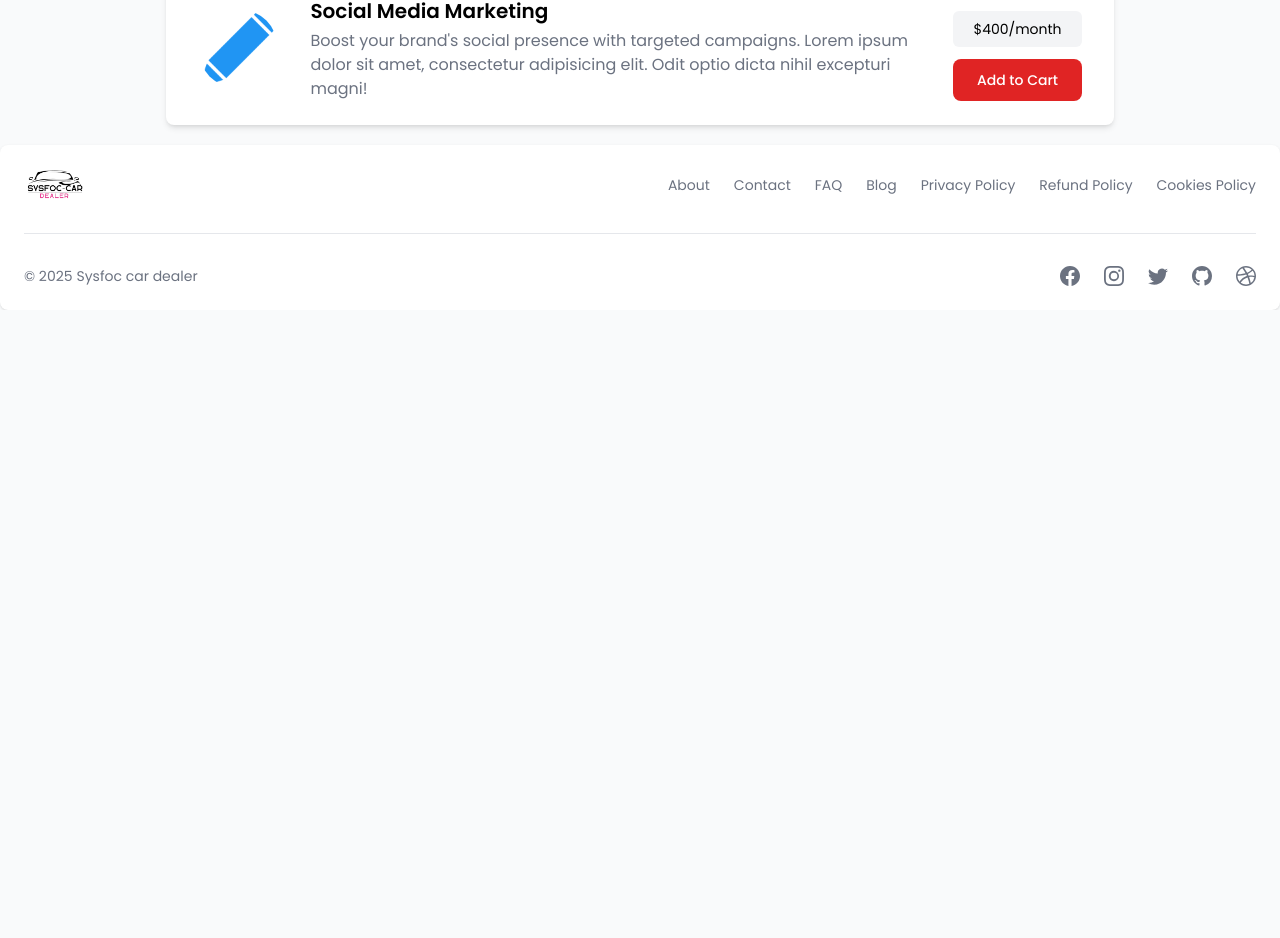
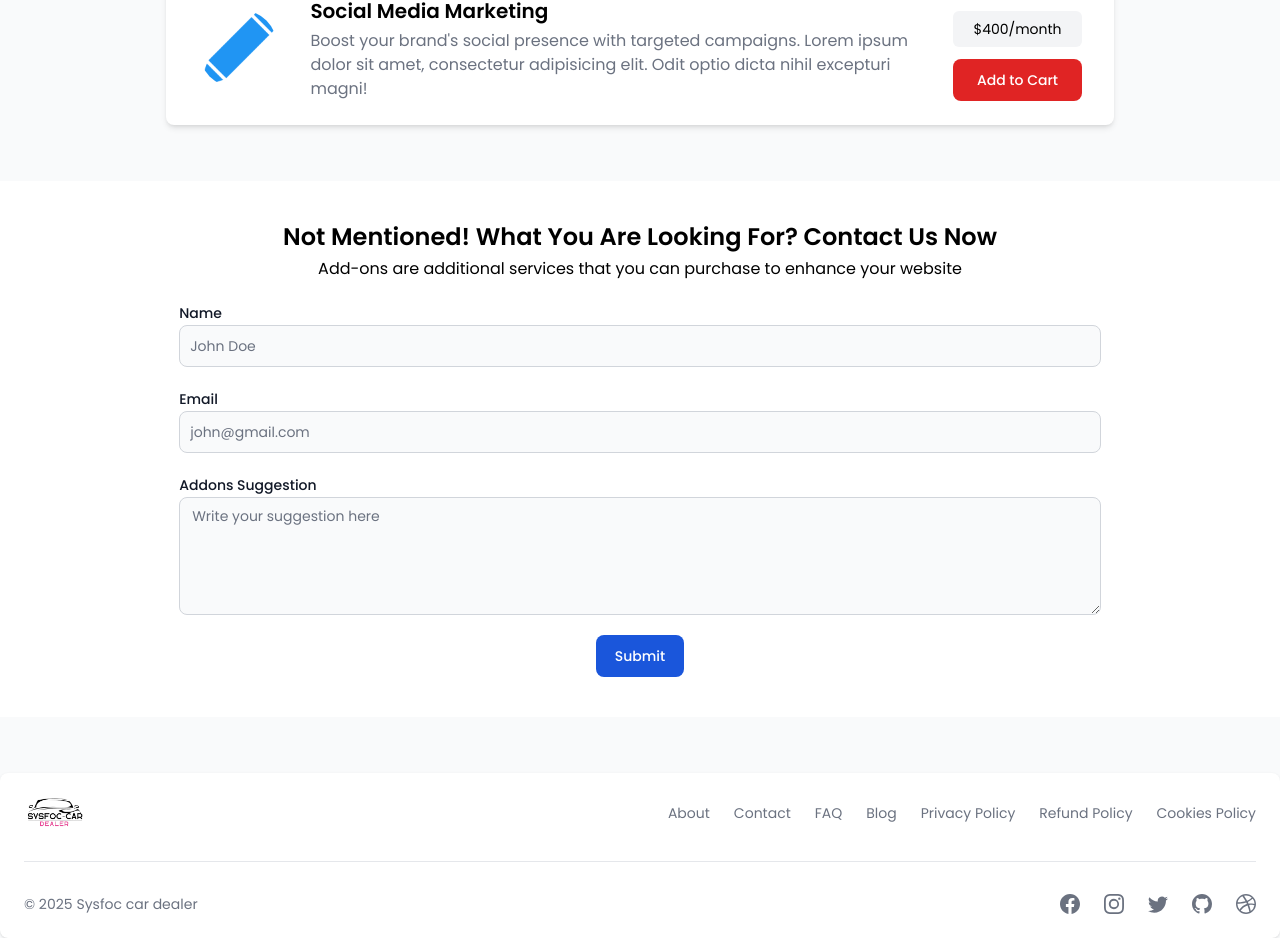
Before and after one commit to sysfoc/car-dealer-demo, a Next.js app: page /add-ons in a window 1280 px wide. Shown: the part 803-1741 px from the top of the page. Before the commit the page ends 1113 px from the top, so only its background shows below. Built offline with nearby package versions, Linux system fonts and the light colour scheme.

Commit message:
Design Addons Form

```diff
--- a/app/add-ons/page.jsx
+++ b/app/add-ons/page.jsx
@@ -1,10 +1,12 @@
 import HeroSection from "@/app/components/add-ons/HeroSection"
 import Addons from "@/app/components/add-ons/AddOns"
+import Form from "@/app/components/add-ons/Form"
 export default function AddOns() {
   return (
     <main>
         <HeroSection/>
         <Addons/>
+        <Form/>
     </main>
   );
 }
--- /dev/null
+++ b/app/components/add-ons/Form.jsx
@@ -0,0 +1,60 @@
+import { Button, Label, Textarea, TextInput } from "flowbite-react";
+import React from "react";
+
+const Form = () => {
+  return (
+    <section className="my-14 py-10 bg-white">
+      <div className="mx-4 md:mx-16">
+        <div className="text-center">
+          <h3 className="text-2xl font-semibold">
+            Not Mentioned! What You Are Looking For? Contact Us Now
+          </h3>
+          <p className="mt-1">
+            Add-ons are additional services that you can purchase to enhance
+            your website
+          </p>
+        </div>
+        <div className="flex items-center justify-center">
+          <div className="w-full md:w-[80%]">
+            <div className="flex flex-col gap-5 mt-5">
+              <div>
+                <Label htmlFor="name">Name</Label>
+                <TextInput
+                  id="name"
+                  type="text"
+                  placeholder="John Doe"
+                  className="w-full"
+                />
+              </div>
+              <div>
+                <Label htmlFor="name">Email</Label>
+                <TextInput
+                  id="email"
+                  type="email"
+                  placeholder="john@gmail.com"
+                  className="w-full"
+                />
+              </div>
+              <div>
+                <Label htmlFor="suggestion">Addons Suggestion</Label>
+                <Textarea
+                  id="suggestion"
+                  placeholder="Write your suggestion here"
+                  className="w-full"
+                  rows={5}
+                />
+              </div>
+              <div className="flex items-center justify-center">
+                <Button type="submit" color="blue" size="md">
+                  Submit
+                </Button>
+              </div>
+            </div>
+          </div>
+        </div>
+      </div>
+    </section>
+  );
+};
+
+export default Form;
```
